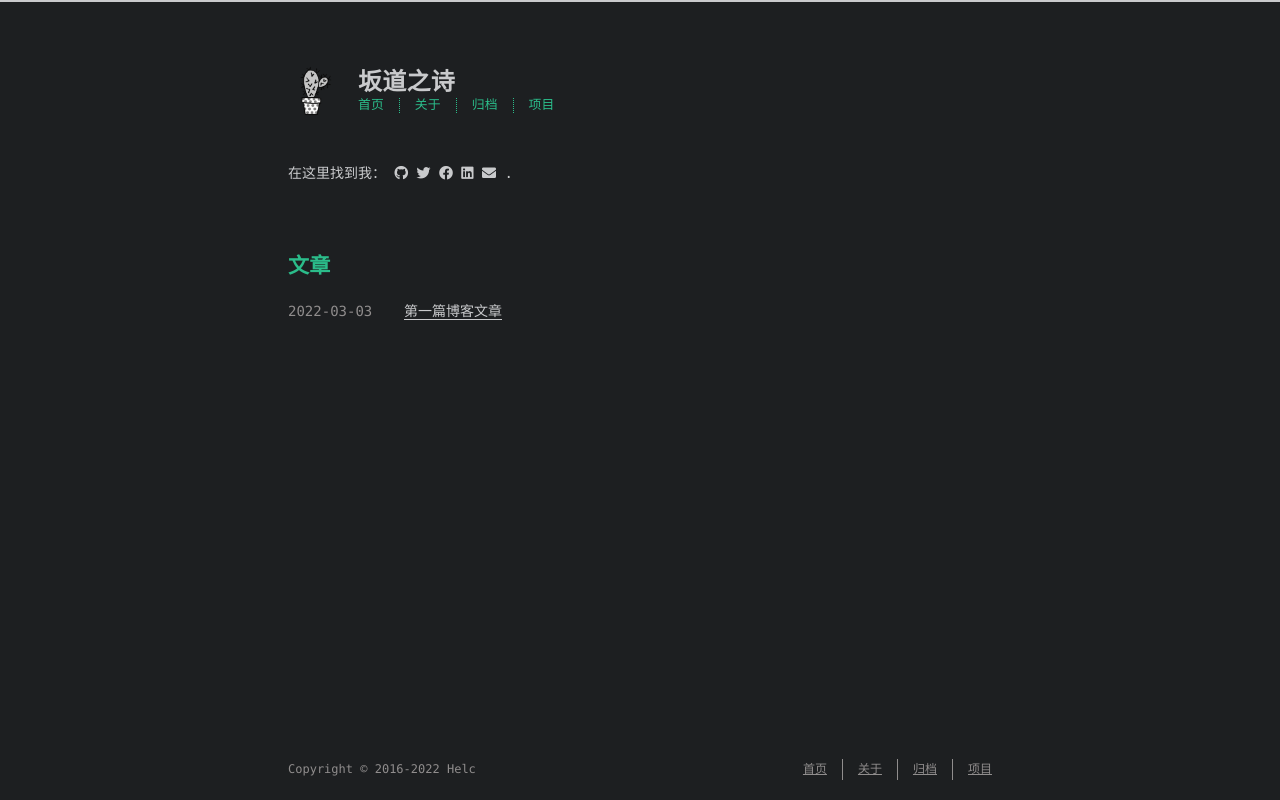
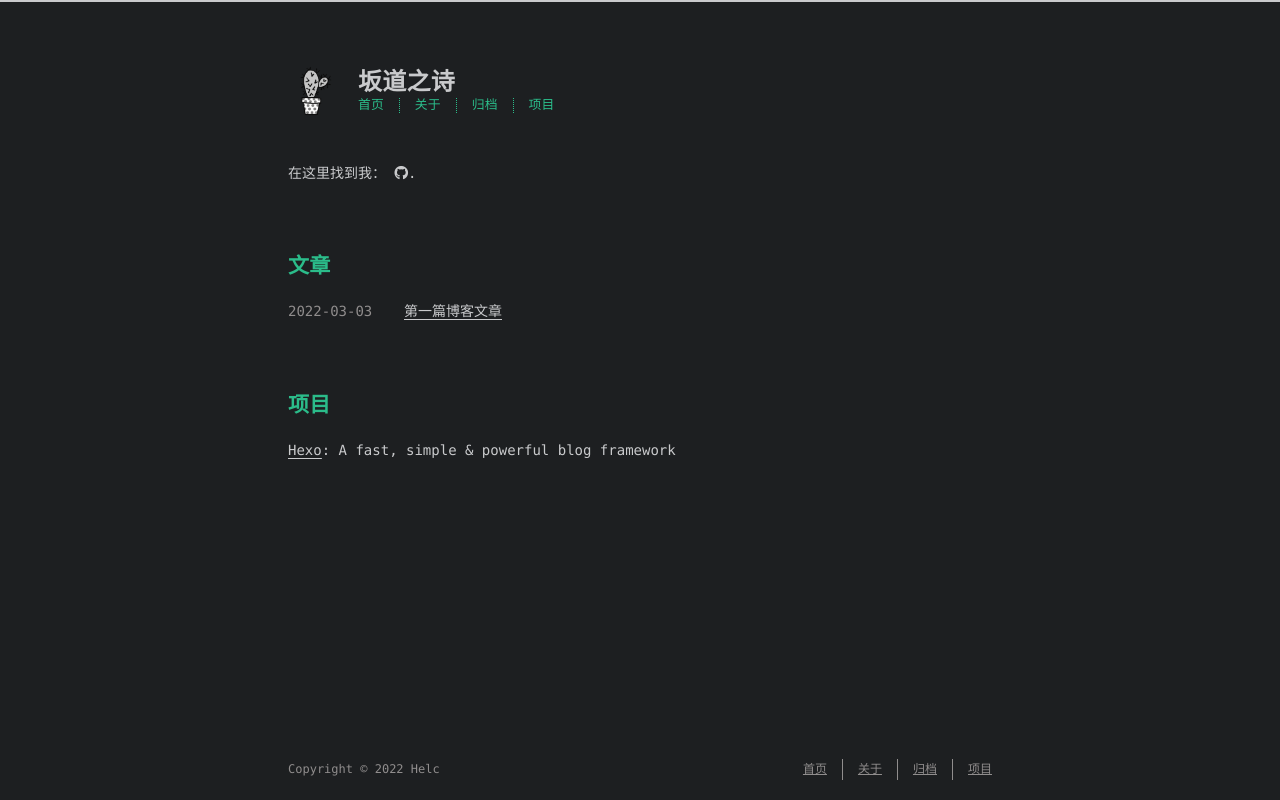
Before and after one commit to helcddd/helcddd.github.io, a plain HTML site: page index.html in a window 1280 px wide. Drawn offline with nearby package versions, Linux system fonts and the light colour scheme; a web font is replaced by a local one.

Commit message:
Site updated: 2022-03-03 16:02:30

```diff
--- a/index.html
+++ b/index.html
@@ -73,7 +73,7 @@
    --><!--
      --><li><a href="/archives/">归档</a></li><!--
    --><!--
-     --><li><a href="/projects_url">项目</a></li><!--
+     --><li><a target="_blank" rel="noopener" href="https://github.com/helcddd/helcddd.github.io">项目</a></li><!--
    -->
     </ul>
   </div>
@@ -89,42 +89,10 @@
 
 
 
-          <a class="icon" target="_blank" rel="noopener" href="http://github.com/probberechts/cactus-dark" aria-label="github">
+          <a class="icon" target="_blank" rel="noopener" href="https://github.com/helcddd" aria-label="github">
             <i class="fab fa-github"></i><!--
       ---></a><!--
     ---><!--
-    --->
-
-
-
-          <a class="icon" target="_blank" rel="noopener" href="/" aria-label="twitter">
-            <i class="fab fa-twitter"></i><!--
-      ---></a><!--
-    ---><!--
-    --->
-
-
-
-          <a class="icon" target="_blank" rel="noopener" href="/" aria-label="facebook">
-            <i class="fab fa-facebook"></i><!--
-      ---></a><!--
-    ---><!--
-    --->
-
-
-
-          <a class="icon" target="_blank" rel="noopener" href="/" aria-label="linkedin">
-            <i class="fab fa-linkedin"></i><!--
-      ---></a><!--
-    ---><!--
-    --->
-
-
-
-          <a class="icon" target="_blank" rel="noopener" href="mailto:name@email.com" aria-label="mail">
-            <i class="fas fa-envelope"></i><!--
-      ---></a>
-        <!--
     --->.
 
 
@@ -166,6 +134,18 @@
 </section>
 
 
+<section id="projects">
+  <span class="h1"><a target="_blank" rel="noopener" href="http://github.com/probberechts">项目</a></span>
+  <ul class="project-list">
+
+      <li class="project-item">
+        <a target="_blank" rel="noopener" href="https://hexo.io/">Hexo</a>: <p>A fast, simple &amp; powerful blog framework</p>
+
+      </li>
+
+  </ul>
+</section>
+
 
 
         <footer id="footer">
@@ -173,7 +153,7 @@
     Copyright &copy;
 
 
-    2016-2022
+    2022
     Helc
   </div>
   <div class="footer-right">
@@ -186,7 +166,7 @@
      --><!--
        --><li><a href="/archives/">归档</a></li><!--
      --><!--
-       --><li><a href="/projects_url">项目</a></li><!--
+       --><li><a target="_blank" rel="noopener" href="https://github.com/helcddd/helcddd.github.io">项目</a></li><!--
      -->
       </ul>
     </nav>
```
Also changed, not shown: 2022/03/03/第一篇博客文章/index.html (+4 -4 lines), about/index.html (+3 -3 lines), archives/2022/03/index.html (+3 -3 lines), archives/2022/index.html (+3 -3 lines), archives/index.html (+3 -3 lines).
